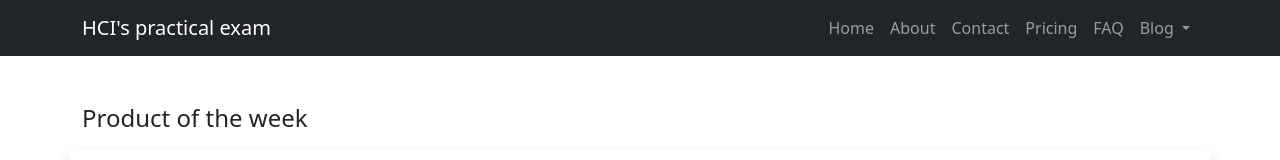
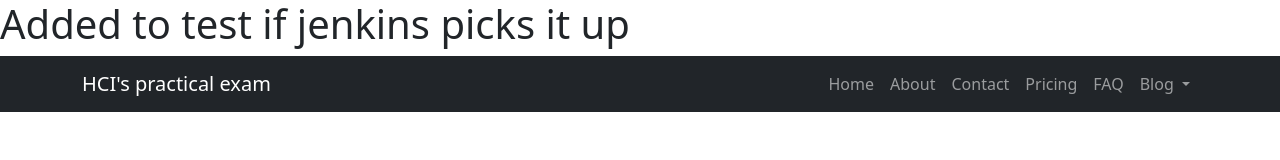
Before and after one commit to Veton-sys/Integrate-Jenkins, a plain HTML site: page index.html in a window 1280 px wide. Shown: the top 160 px of the page. Drawn offline with nearby package versions, Linux system fonts and the light colour scheme.

Commit message:
Update index.html

```diff
--- a/index.html
+++ b/index.html
@@ -10,7 +10,7 @@
 
     <title>Exam_181504</title>
 </head>
-
+    <h1> Added to test if jenkins picks it up</h1>
 <body>
     <nav class="navbar navbar-expand-lg navbar-dark bg-dark">
         <div class="container">
```
